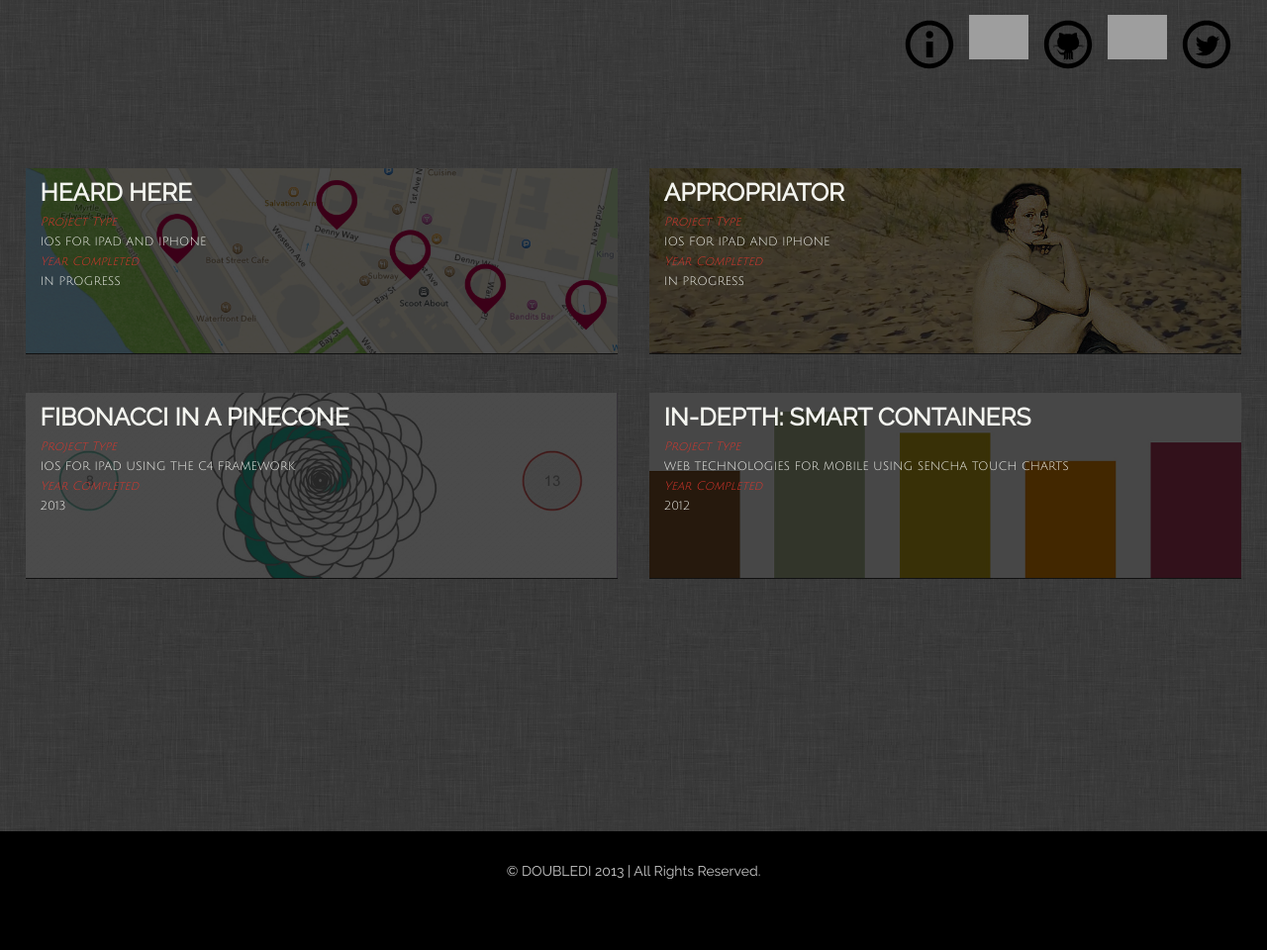
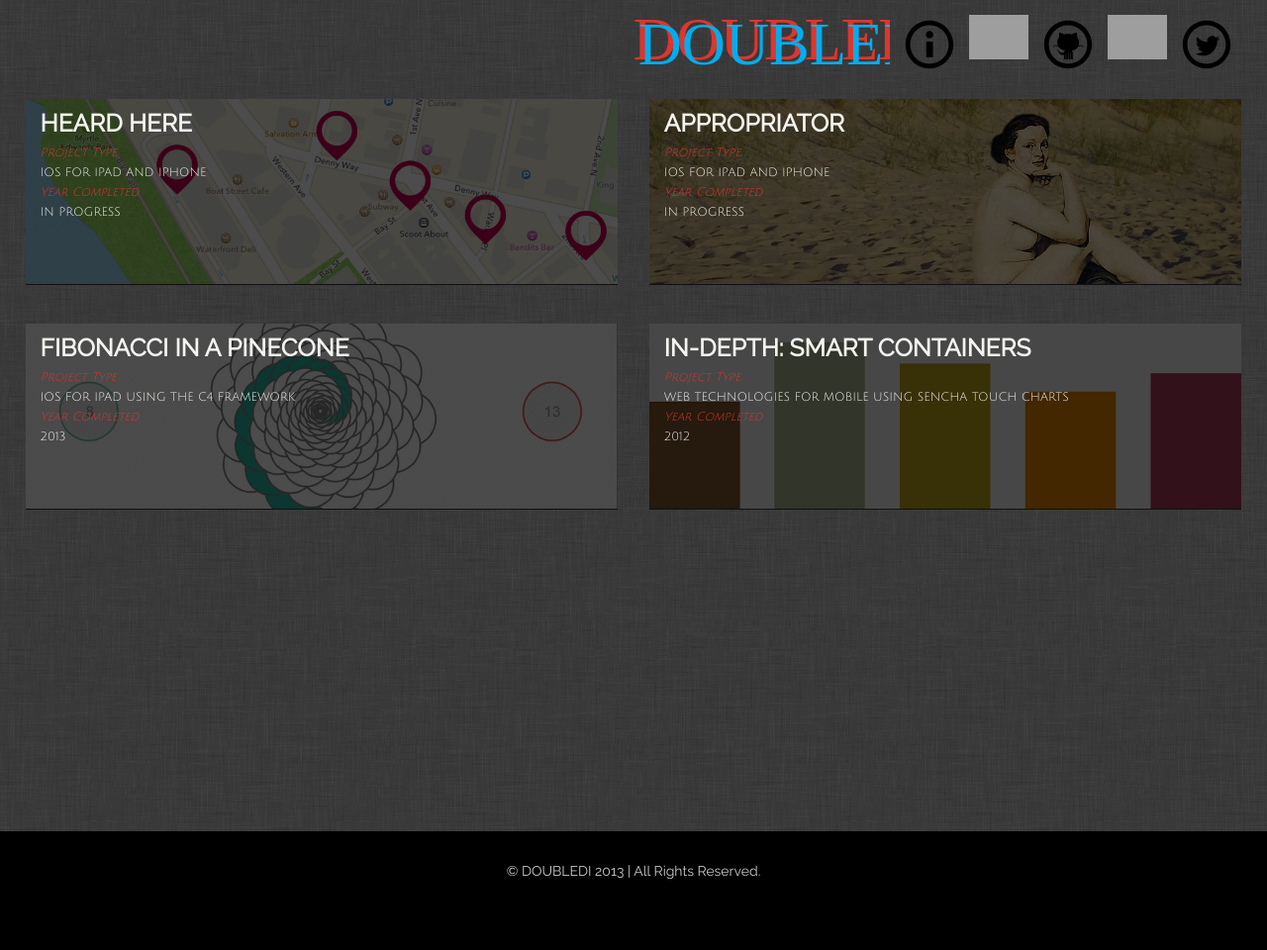
Before and after one commit to diannamertz/doubledi.github.com, a Jekyll site: the page built from index.html, in a window 1280 px wide. Shown: the whole page at 99% size. Built offline with Jekyll 4.4.1, drawn with Linux system fonts in a browser that asks for light colours; grey boxes are pictures that could not be loaded.

Commit message:
index changes

```diff
--- a/css/style.css
+++ b/css/style.css
@@ -34,7 +34,7 @@ nav li {
 
 #logodd {
   height: 100%;
-  width: 150%;
+  width: auto;
 }
 
 #icondd {
```
